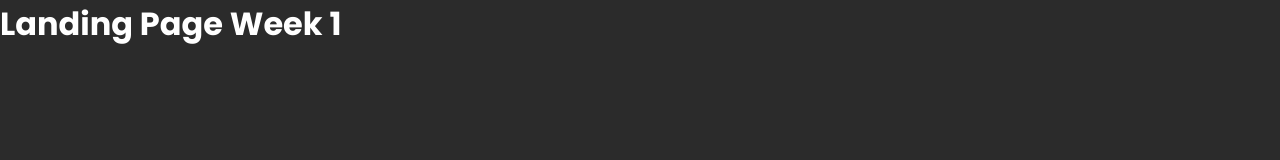
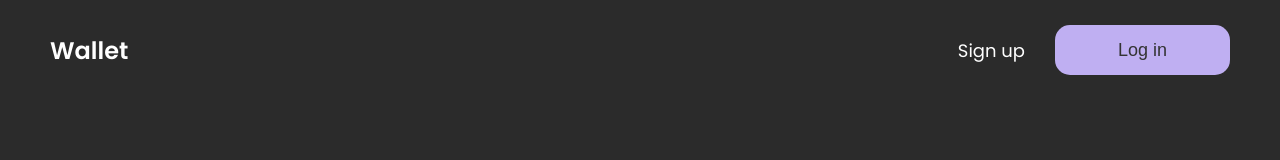
Before and after one commit to ftejic/landing-page-week1, a plain HTML site: page index.html in a window 1280 px wide. Drawn offline with Linux system fonts and the light colour scheme.

Commit message:
feat(#7): Add top bar

```diff
--- a/index.html
+++ b/index.html
@@ -15,6 +15,14 @@
     <title>Landing Page Week 1</title>
   </head>
   <body>
-    <h1>Landing Page Week 1</h1>
+    <nav class="container">
+      <a href="/" class="logo">Wallet</a>
+      <ul>
+        <li><a href="/sign-up">Sign up</a></li>
+        <li>
+          <a href="/sign-up"><button class="btt btt--secondary">Log in</button></a>
+        </li>
+      </ul>
+    </nav>
   </body>
 </html>
--- a/scss/base/_reset.scss
+++ b/scss/base/_reset.scss
@@ -3,3 +3,18 @@
     padding: 0;
     box-sizing: border-box;
 }
+
+a {
+    text-decoration: none;
+    color: inherit;
+}
+
+ul {
+    list-style: none;
+}
+
+img {
+    max-width: 100%;
+    height: auto;
+    display: block;
+}
--- /dev/null
+++ b/scss/components/_button.scss
@@ -0,0 +1,30 @@
+@use "../utils/variables" as *;
+
+.btt {
+  border: none;
+  outline: none;
+  width: 175px;
+  height: 50px;
+  border-radius: $radius-md;
+  font-size: 18px;
+  cursor: pointer;
+  transition: background-color 0.3s ease;
+
+  &--primary {
+    background: $color-primary;
+    color: $color-primary-foreground;
+
+    &:hover {
+      background: darken($color-primary, 10%);
+    }
+  }
+
+  &--secondary {
+    background: $color-secondary;
+    color: $color-secondary-foreground;
+
+    &:hover {
+      background: darken($color-secondary, 10%);
+    }
+  }
+}
--- /dev/null
+++ b/scss/layout/_top-bar.scss
@@ -0,0 +1,22 @@
+nav {
+    display: flex;
+    justify-content: space-between;
+    align-items: center;
+    padding-top: 25px!important;
+    padding-bottom: 25px!important;
+
+    .logo {
+        font-size: 24px;
+        font-weight: 600;
+    }
+
+    ul {
+        display: none;
+        align-items: center;
+        gap: 30px;
+
+        @media (min-width: 768px) {
+            display: flex;
+        }
+    }
+}
--- a/scss/main.scss
+++ b/scss/main.scss
@@ -1,8 +1,21 @@
 @use "base/reset";
 @use "utils/variables" as *;
+@use "layout/top-bar";
+@use "components/button";
 
 body {
     font-family: $font-poppins;
     background: $color-background;
     color: $color-foreground;
+    font-size: 18px;
 }
+
+.container {
+    max-width: 1280px;
+    margin: 0 auto;
+    padding: 0 20px;
+
+    @media (min-width: 768px) {
+        padding: 0 50px;
+    }
+}
```
Also changed, not shown: scss/main.css, 1 other file.
